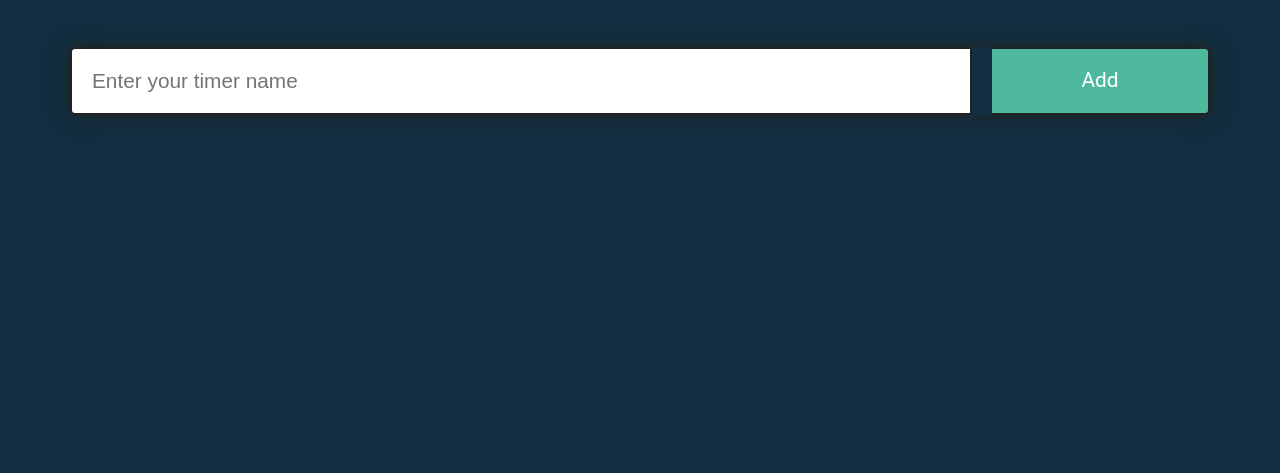
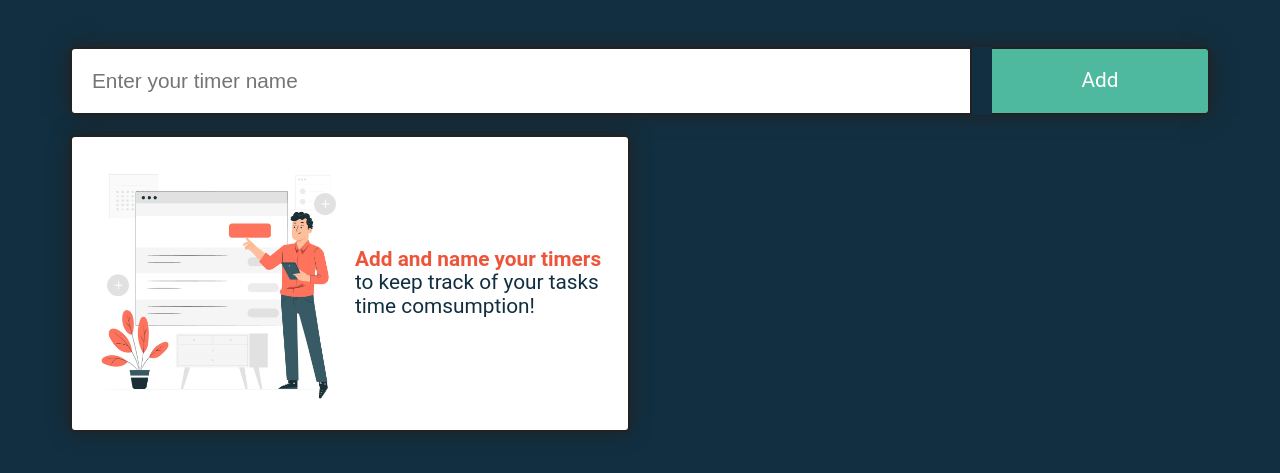
Before and after one commit to AngryKitten91/localstorage-timer-app, a website built with webpack: page src/index.html in a window 1280 px wide. Shown: the part 261-734 px from the top of the page. Built offline with nearby package versions, Linux system fonts and the light colour scheme; files whose address does not match are found by name.

Commit message:
further css fixes

```diff
--- a/src/index.html
+++ b/src/index.html
@@ -29,7 +29,24 @@
           Add
         </div>
       </div>
-      <div class="content-wrapper"></div>
+      <div class="content-wrapper">
+        <div class="presentation">
+          <div class="o-flex">
+            <img
+              class="img-presentation"
+              src="/assets/4905798.jpg"
+              alt="https://www.freepik.com/free-vector/add-tasks-concept-illustration_12079895.htm#query=task&position=12&from_view=keyword&track=sph&uuid=b7ea6c91-6ef7-4a8b-a1b8-570c728be209"
+              srcset=""
+            />
+          </div>
+          <div class="o-flex">
+            <p>
+              <strong class="presentation-bold">Add and name your timers</strong> to keep track of your
+              tasks time comsumption!
+            </p>
+          </div>
+        </div>
+      </div>
     </div>
     <div class="c-box__msg">
       <div class="c-box__success"></div>
--- a/src/scss/partials/_main.scss
+++ b/src/scss/partials/_main.scss
@@ -14,6 +14,11 @@ body {
 }
 
 .img {
+  &-presentation {
+    height: auto;
+    display: block;
+    width: 100%;
+  }
   max-width: 20%;
   height: auto;
   display: block;
@@ -47,6 +52,25 @@ body {
   flex-wrap: wrap;
   & > * {
     width: calc(100% / 2 - 10px);
+  }
+}
+
+.presentation {
+  display: flex;
+  flex-wrap: nowrap;
+  align-content: center;
+  padding: 20px;
+  overflow: hidden;
+  background-color: $colorWhite;
+  @include boxShadow(20px);
+  @include border;
+  @include borderRadius;
+  gap: 10px;
+  &-bold {
+    color: $colorOrange;
+  }
+  & > * {
+    width: calc(50% - 5px);
   }
 }
 
@@ -204,6 +228,22 @@ body {
   html {
     font-size: 10px;
   }
+  .presentation {
+    font-size: 2rem;
+  }
+
+  .c {
+    &-timer {
+      &__value {
+        text-align: center;
+      }
+    }
+    &-button {
+      &--close {
+        padding: 10px 13px;
+      }
+    }
+  }
 
   .img {
     max-width: 50%;
```
Also changed, not shown: dist/assets/4905798.jpg (added).
